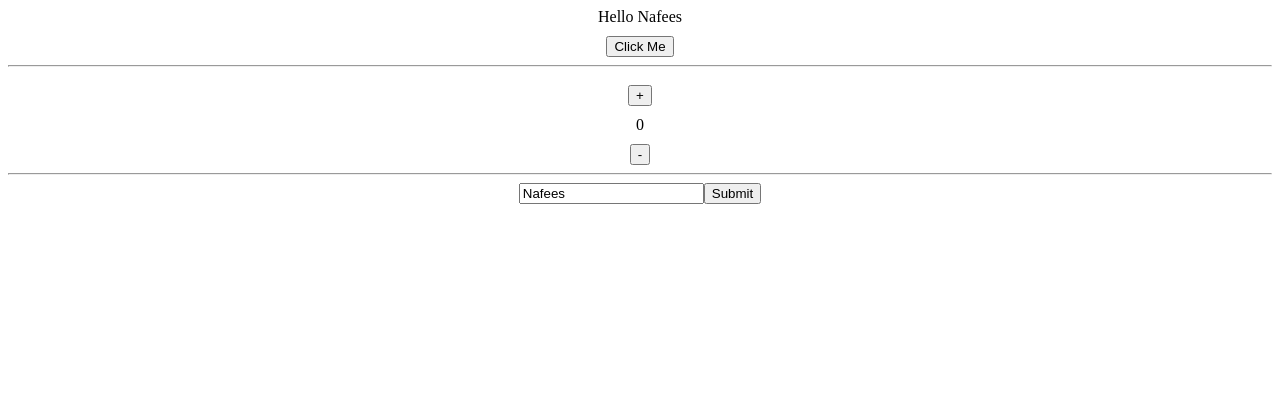
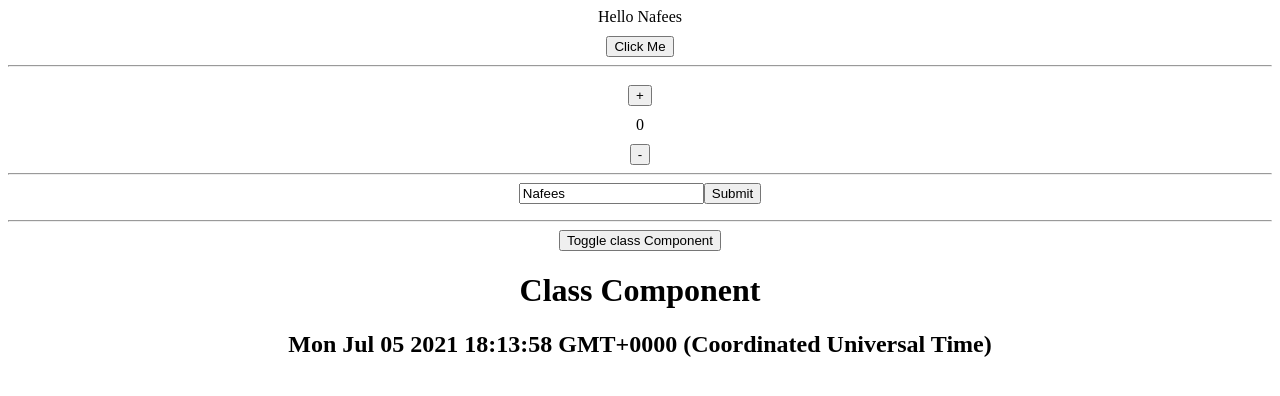
Before and after one commit to iqbalnafee/React-Hooks, a React (Create React App) app: page / in a window 1280 px wide. Both pictures are taken after a click on the button "Click Me". Shown: the top 396 px of the page. Built offline with nearby package versions, Linux system fonts and the light colour scheme.

Commit message:
class component full life cycle done

```diff
--- a/src/App.js
+++ b/src/App.js
@@ -1,5 +1,8 @@
 
 import './App.css';
+import CComponents from './components/CComponents';
+import FComponents from './components/FComponents';
+
 import React, { useState } from 'react';
 function App() {
 
@@ -35,6 +38,10 @@ function App() {
     setName("");
   }
 
+  const setBooleanFlag = () => {
+    setFlag(!flag);
+  }
+
   return (
     <div className="App">
       <div>Hello {flag ? name : ""}</div>
@@ -55,6 +62,8 @@ function App() {
 
       </form>
 
+
+
       <ul>
 
         {names.map((item) => (
@@ -63,6 +72,12 @@ function App() {
 
       </ul>
 
+      <hr></hr>
+
+      <button onClick={setBooleanFlag}>Toggle class Component</button>
+
+      {flag ? <CComponents />:""}
+
     </div >
   );
 }
--- /dev/null
+++ b/src/components/CComponents.js
@@ -0,0 +1,47 @@
+import React, { Component } from 'react'
+
+export default class CComponents extends Component {
+
+
+
+    state = {
+        message : "Class Component",
+        time : new Date().toString(),
+    };
+
+    componentDidMount(){
+        console.log("I am from Did Mount");
+        this.interval = setInterval(this.showDate(),3000);
+        //The setInterval() method calls a function or evaluates an expression at specified intervals (in milliseconds).
+        //setInterval(function(){ alert("Hello"); }, 3000);
+    }
+
+    componentDidUpdate(){
+        console.log("I am from update");
+    }
+
+    componentWillUnmount(){
+        console.log("I am from Unmount");
+        clearInterval(this.interval);
+        //The clearInterval() method clears a timer set with the setInterval() method.
+        //The ID value returned by setInterval() is used as the parameter for the clearInterval() method.
+        //myVar = setInterval("javascript function", milliseconds);
+        //To be able to use the clearInterval() method, you must use a variable when creating the interval method:
+        //Then you will be able to stop the execution by calling the clearInterval() method.
+    }
+
+    showDate(){
+        this.setState({ time: new Date().toString() });
+    }
+
+    render() {
+        return (
+            <div>
+
+                <h1>{this.state.message}</h1>
+                <h2>{this.state.time}</h2>
+
+            </div>
+        )
+    }
+}
--- /dev/null
+++ b/src/components/FComponents.js
@@ -0,0 +1,11 @@
+import React from 'react'
+
+const FComponents = () => {
+    return (
+        <div>
+
+        </div>
+    )
+}
+
+export default FComponents
```
